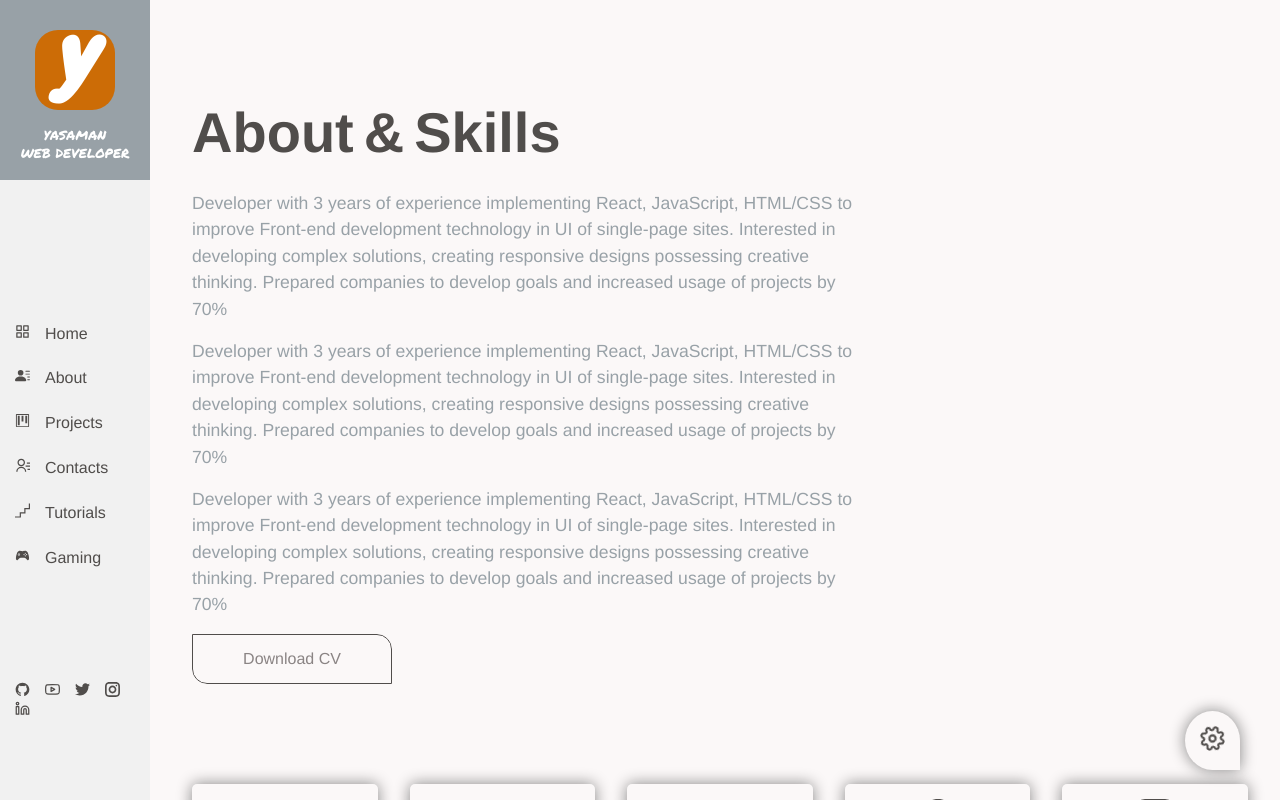
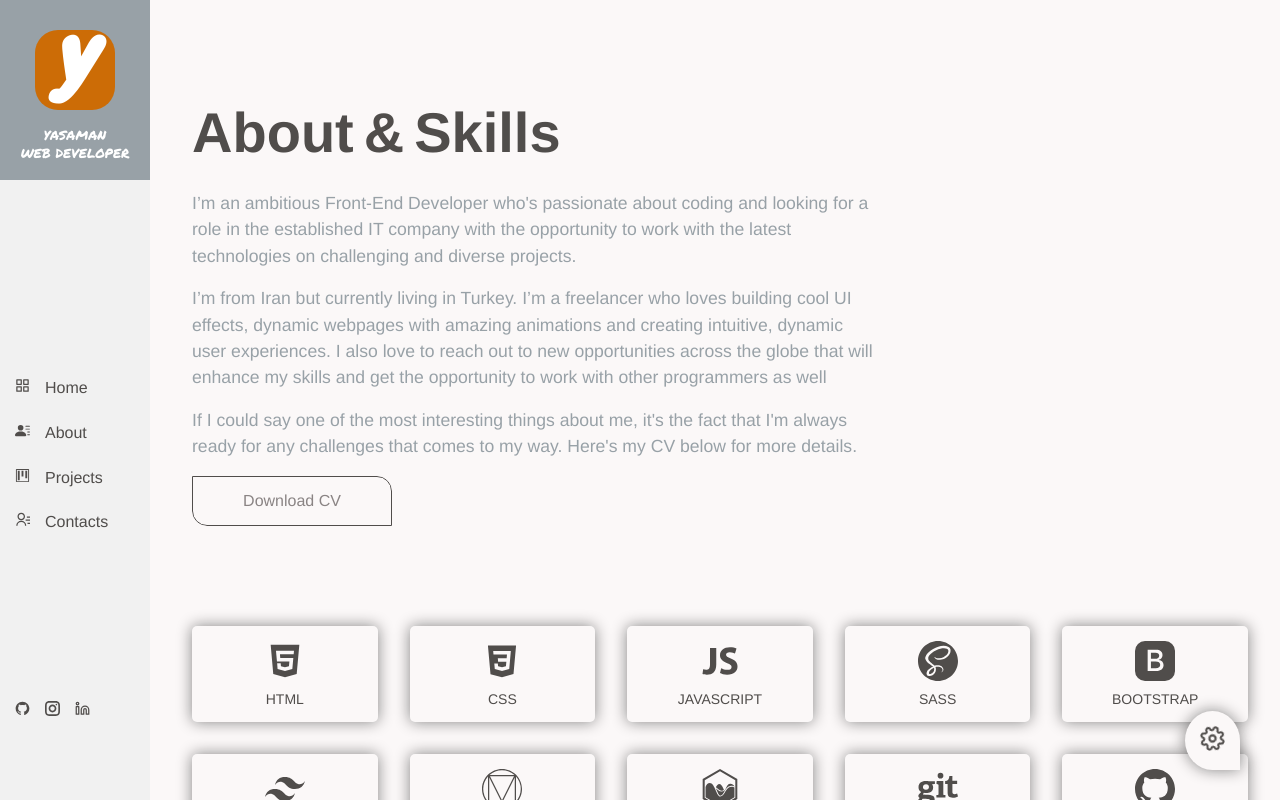
Before and after one commit to soleymaniyasaman/portfolio, a React (Create React App) app: page /about in a window 1280 px wide. Shown: the top 800 px of the page. Built offline with nearby package versions, Linux system fonts and the light colour scheme; a web font is replaced by a local one.

Commit message:
sidebar functionality is done

```diff
--- a/package.json
+++ b/package.json
@@ -50,5 +50,7 @@
       "last 1 safari version"
     ]
   },
-  "devDependencies": {}
+  "devDependencies": {
+    "@babel/plugin-proposal-private-property-in-object": "^7.21.11"
+  }
 }
--- a/src/components/sidebar/Sidebar.jsx
+++ b/src/components/sidebar/Sidebar.jsx
@@ -1,15 +1,43 @@
-import React from "react";
+import React, { useReducer } from "react";
 import { Link, NavLink } from "react-router-dom";
+import { sideBarMenu, socialIcons } from "../../data/data";
+import { reducer } from "../../hooks/useReducer";
 
-import { sideBarMenu, socialIcons } from "../../data/data";
-
+import { BsXLg, BsListNested } from "react-icons/bs";
 import "./sidebar.scss";
 
-function Sidebar() {
+const defaultOptions = {
+  showAside1: false,
+  openCloseNav1: false,
+};
+
+const Sidebar = React.memo(() => {
+  const [state, dispatch] = useReducer(reducer, defaultOptions);
   return (
-    <aside className="aside">
+    <>
+      <BsListNested
+        className="menu-icon switch__color"
+        onClick={() => dispatch({ type: "OPEN_NAVBAR" })}
+      />
+      <aside
+        className={`${state.openCloseNav1 ? "aside open-sidebar" : "aside"} ${
+          state.showAside1 ? "aside show-asideBar" : "aside"
+        }`}
+      >
         <div className="aside-wrapper">
-        <Link to="/" className="logo-section">
+          <BsXLg
+            onClick={() => dispatch({ type: "CLOSE_NAVBAR" })}
+            className="close-btn switch__color"
+          />
+          <Link
+            to="/"
+            style={{
+              display: "flex",
+              flexDirection: "column",
+              alignItems: "center",
+            }}
+            className="logo-section"
+          >
             <div className="logo">
               <span className="switch__color-brand">y</span>
             </div>
@@ -25,9 +53,12 @@ function Sidebar() {
               return (
                 <li key={index}>
                   <NavLink
+                    onClick={() => dispatch({ type: "CLOSE_NAVBAR" })}
                     to={url}
                     className={({ isActive }) => {
-                    return isActive ? " nav__links active-links" : "nav__links";
+                      return isActive
+                        ? " nav__links active-links"
+                        : "nav__links";
                     }}
                   >
                     {icon}
@@ -49,7 +80,8 @@ function Sidebar() {
           </div>
         </div>
       </aside>
+    </>
   );
-}
+});
 
 export default Sidebar;
--- a/src/components/sidebar/sidebar.scss
+++ b/src/components/sidebar/sidebar.scss
@@ -8,7 +8,7 @@
     background: var(--sideBar-bg);
     top: 0;
     left: 0;
-    z-index: 3;
+    z-index: 1003;
     transition: all 0.3s cubic-bezier(0.175, 0.885, 0.32, 1.275);
     transform: translate(0);
 
--- a/src/data/data.js
+++ b/src/data/data.js
@@ -1,8 +1,7 @@
 import React from 'react'
 
 // react-icons
-import { FiGrid, FiLinkedin, FiYoutube } from 'react-icons/fi'
-import { ImBlogger } from 'react-icons/im'
+import { FiGrid, FiLinkedin } from 'react-icons/fi'
 import { VscProject } from 'react-icons/vsc'
 import {
   BsBootstrapFill,
@@ -13,7 +12,6 @@ import {
 
 import { RiContactsLine, RiReactjsLine } from 'react-icons/ri'
 import {
-  SiFuturelearn,
   SiSass,
   SiRedux,
   SiNextdotjs,
@@ -23,10 +21,10 @@ import {
   SiMaterialdesign
 } from 'react-icons/si'
 
-import { GrGithub, GrTwitter, GrInstagram } from 'react-icons/gr'
+import { GrGithub, GrInstagram } from 'react-icons/gr'
 import { AiFillHtml5 } from 'react-icons/ai'
 import { DiCss3 } from 'react-icons/di'
-import { IoLogoJavascript, IoLogoGameControllerB } from 'react-icons/io'
+import { IoLogoJavascript } from 'react-icons/io'
 import { FaGit } from 'react-icons/fa'
 
 // sidebar menu functionality
@@ -52,38 +50,21 @@ const sideBarMenu = [
     icon: <RiContactsLine className="link-icon" />,
     url: '/contact',
   },
-  {
-    text: 'Tutorials',
-    icon: <SiFuturelearn className="link-icon" />,
-    url: '/tutorial',
-  },
-  {
-    text: 'Gaming',
-    icon: <IoLogoGameControllerB className="link-icon" />,
-    url: '/gaming',
-  },
+
 ]
 // social media icons
 const socialIcons = [
   {
     icon: <GrGithub className="icon switch__color" />,
-    url: 'https://github.com/Almarex-Web-Dev ',
-  },
-  {
-    icon: <FiYoutube className="icon switch__color" />,
-    url: 'https://www.youtube.com/c/AlmarexWebDev',
-  },
-  {
-    icon: <GrTwitter className="icon switch__color" />,
-    url: 'https://twitter.com/almarexwebdev',
+    url: 'https://github.com/soleymaniyasaman ',
   },
   {
     icon: <GrInstagram className="icon switch__color" />,
-    url: 'https://www.instagram.com/almarexwebdev1/',
+    url: 'https://instagram.com/_yas__sol__?igshid=MzNlNGNkZWQ4Mg==',
   },
   {
     icon: <FiLinkedin className="icon switch__color" />,
-    url: 'https://www.linkedin.com/in/almarex/',
+    url: 'https://www.linkedin.com/in/yasaman-soleymanizade/',
   },
 ]
 // skills card
--- a/src/hooks/useReducer.js
+++ b/src/hooks/useReducer.js
@@ -0,0 +1,17 @@
+export const reducer = (state, action) => {
+    // sidebar functionality
+    if (action.type === 'CLOSE_SIDEBAR') {
+        return { ...state, showAside1: false }
+    }
+    if (action.type === 'OPEN_SIDEBAR') {
+        return { ...state, showAside1: true }
+    }
+    // navbar functionality
+    if (action.type === 'OPEN_NAVBAR') {
+        return { ...state, openCloseNav1: true }
+    }
+    if (action.type === 'CLOSE_NAVBAR') {
+        return { ...state, openCloseNav1: false }
+    }
+    throw new Error('The functionality is invalid')
+}
--- a/src/pages/about/About.jsx
+++ b/src/pages/about/About.jsx
@@ -46,32 +46,27 @@ function About() {
             </h2>
             <Fade bottom>
               <p>
-                Developer with 3 years of experience implementing React,
-                JavaScript, HTML/CSS to improve Front-end development technology
-                in UI of single-page sites. Interested in developing complex
-                solutions, creating responsive designs possessing creative
-                thinking. Prepared companies to develop goals and increased
-                usage of projects by 70%
+                I’m an ambitious Front-End Developer who's passionate about
+                coding and looking for a role in the established IT company with
+                the opportunity to work with the latest technologies on
+                challenging and diverse projects.
               </p>
             </Fade>
             <Fade bottom>
               <p>
-                Developer with 3 years of experience implementing React,
-                JavaScript, HTML/CSS to improve Front-end development technology
-                in UI of single-page sites. Interested in developing complex
-                solutions, creating responsive designs possessing creative
-                thinking. Prepared companies to develop goals and increased
-                usage of projects by 70%
+                I’m from Iran but currently living in Turkey. I’m a freelancer
+                who loves building cool UI effects, dynamic webpages with
+                amazing animations and creating intuitive, dynamic user
+                experiences. I also love to reach out to new opportunities
+                across the globe that will enhance my skills and get the
+                opportunity to work with other programmers as well
               </p>
             </Fade>
             <Fade bottom>
               <p>
-                Developer with 3 years of experience implementing React,
-                JavaScript, HTML/CSS to improve Front-end development technology
-                in UI of single-page sites. Interested in developing complex
-                solutions, creating responsive designs possessing creative
-                thinking. Prepared companies to develop goals and increased
-                usage of projects by 70%
+                If I could say one of the most interesting things about me, it's
+                the fact that I'm always ready for any challenges that comes to
+                my way. Here's my CV below for more details.
               </p>
             </Fade>
             <Fade left>
--- a/src/pages/project/ProjectPage.jsx
+++ b/src/pages/project/ProjectPage.jsx
@@ -8,7 +8,7 @@ const ProjectPage = () => {
   const [letterClass, setLetterClass] = React.useState("text-animate");
   React.useEffect(() => {
     setTimeout(() => {
-      setLetterClass("text-animate-hover");
+      setLetterClass("text-animation-hover");
     }, 3000);
   }, []);
 
```
Also changed, not shown: 1 other file (tests, documents, lock files or other folders). Lines whose indentation alone changed are shown as unchanged.
